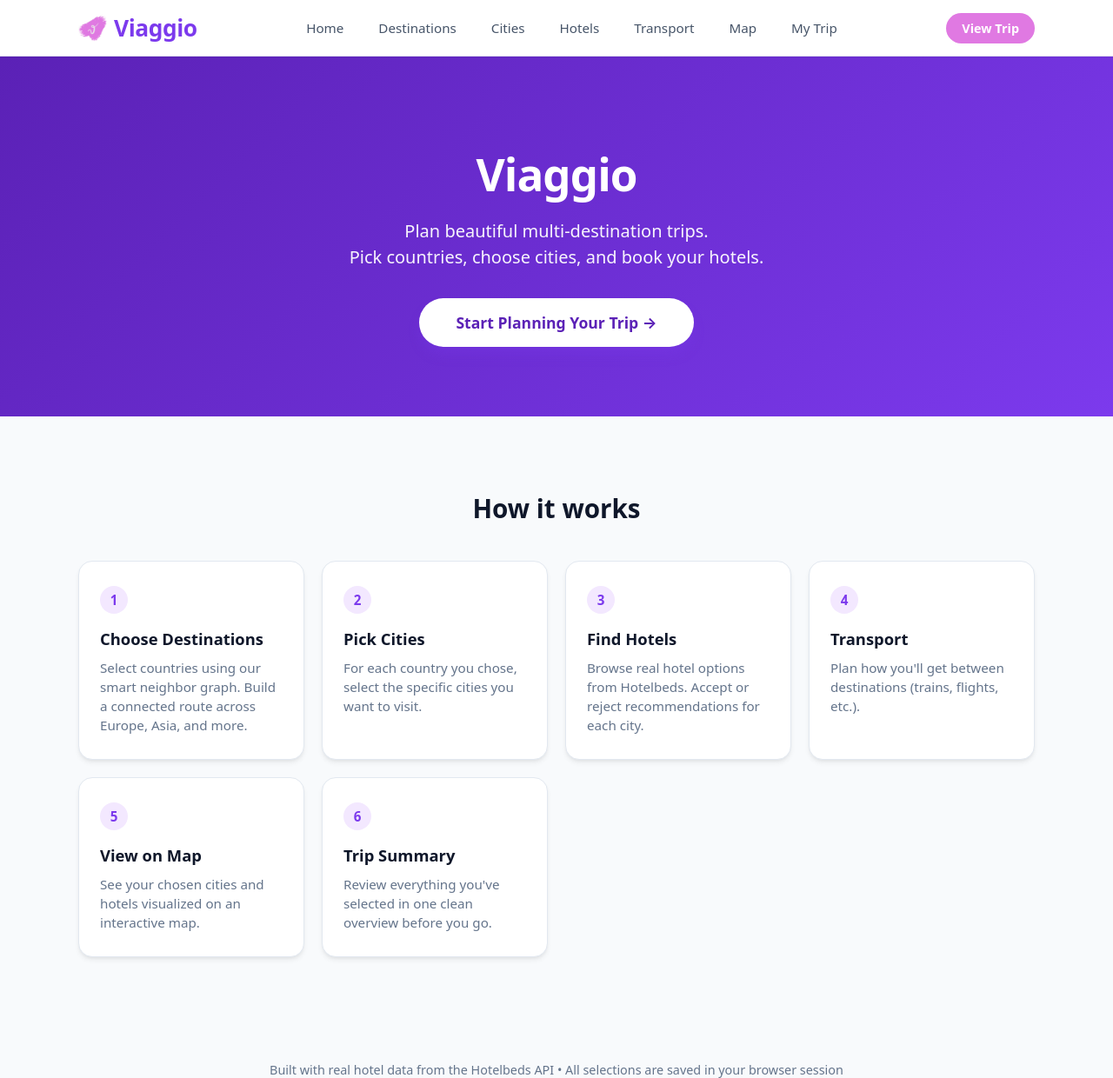
After one commit to JRDachshund/Viaggio, a Flask app: page / in a window 1280 px wide. The commit adds this page. Shown: the whole page at 87% size. Run offline with Flask 3, Linux system fonts and the light colour scheme.

Commit message:
Add navigation menu, integrate logo, and update color scheme
- Create reusable nav.html with links to all pages and logo
- Add logo from static/images to the navigation bar
- Build out homePage.html with hero and step cards
- Fill in map.html and transportSelection.html placeholders
- Update all templates to include the new nav
- Shift primary colors from teal to purple (#7c3aed) with logo accent (#e079e2)
- Add .gitignore for Python/Flask

```diff
--- /dev/null
+++ b/actweb/templates/homePage.html
@@ -0,0 +1,182 @@
+<!DOCTYPE html>
+<html lang="en">
+<head>
+  <meta charset="UTF-8">
+  <meta name="viewport" content="width=device-width, initial-scale=1.0">
+  <title>Viaggio • Plan Your Trip</title>
+  <style>
+    body {
+      margin: 0;
+      font-family: system-ui, -apple-system, BlinkMacSystemFont, "Segoe UI", Roboto, sans-serif;
+      background: #f8fafc;
+      color: #1e293b;
+    }
+
+    .hero {
+      background: linear-gradient(135deg, #5b21b6 0%, #7c3aed 100%);
+      color: white;
+      padding: 100px 24px 80px;
+      text-align: center;
+    }
+
+    .hero h1 {
+      font-size: 3.2rem;
+      margin: 0 0 16px;
+      font-weight: 700;
+      letter-spacing: -1px;
+    }
+
+    .hero p {
+      font-size: 1.25rem;
+      max-width: 520px;
+      margin: 0 auto 32px;
+      opacity: 0.95;
+      line-height: 1.5;
+    }
+
+    .cta-button {
+      display: inline-block;
+      background: white;
+      color: #5b21b6;
+      font-size: 1.1rem;
+      font-weight: 700;
+      padding: 16px 42px;
+      border-radius: 9999px;
+      text-decoration: none;
+      box-shadow: 0 10px 15px -3px rgb(124 58 237 / 0.3);
+      transition: transform 0.2s, box-shadow 0.2s;
+    }
+
+    .cta-button:hover {
+      transform: translateY(-2px);
+      box-shadow: 0 20px 25px -5px rgb(15 118 110 / 0.3);
+    }
+
+    .section {
+      max-width: 1100px;
+      margin: 0 auto;
+      padding: 60px 24px;
+    }
+
+    .section h2 {
+      text-align: center;
+      font-size: 1.85rem;
+      margin-bottom: 40px;
+      color: #0f172a;
+    }
+
+    .steps-grid {
+      display: grid;
+      grid-template-columns: repeat(auto-fit, minmax(240px, 1fr));
+      gap: 20px;
+    }
+
+    .step-card {
+      background: white;
+      border-radius: 16px;
+      padding: 28px 24px;
+      box-shadow: 0 4px 6px -1px rgb(0 0 0 / 0.07), 0 2px 4px -2px rgb(0 0 0 / 0.07);
+      transition: all 0.2s ease;
+      text-decoration: none;
+      color: inherit;
+      border: 1px solid #e2e8f0;
+    }
+
+    .step-card:hover {
+      transform: translateY(-4px);
+      box-shadow: 0 10px 15px -3px rgb(0 0 0 / 0.1);
+      border-color: #e079e2;
+    }
+
+    .step-number {
+      display: inline-flex;
+      align-items: center;
+      justify-content: center;
+      width: 32px;
+      height: 32px;
+      background: #f3e8ff;
+      color: #7c3aed;
+      font-weight: 700;
+      border-radius: 9999px;
+      font-size: 0.95rem;
+      margin-bottom: 16px;
+    }
+
+    .step-card h3 {
+      margin: 0 0 10px;
+      font-size: 1.15rem;
+      color: #0f172a;
+    }
+
+    .step-card p {
+      margin: 0;
+      font-size: 0.95rem;
+      color: #64748b;
+      line-height: 1.45;
+    }
+
+    .footer-note {
+      text-align: center;
+      margin-top: 60px;
+      color: #64748b;
+      font-size: 0.9rem;
+    }
+  </style>
+</head>
+<body>
+  {% include 'nav.html' %}
+
+  <div class="hero">
+    <h1>Viaggio</h1>
+    <p>Plan beautiful multi-destination trips.<br>
+    Pick countries, choose cities, and book your hotels.</p>
+    <a href="/destinationSelection" class="cta-button">Start Planning Your Trip →</a>
+  </div>
+
+  <div class="section">
+    <h2>How it works</h2>
+
+    <div class="steps-grid">
+      <a href="/destinationSelection" class="step-card">
+        <div class="step-number">1</div>
+        <h3>Choose Destinations</h3>
+        <p>Select countries using our smart neighbor graph. Build a connected route across Europe, Asia, and more.</p>
+      </a>
+
+      <a href="/citySelection" class="step-card">
+        <div class="step-number">2</div>
+        <h3>Pick Cities</h3>
+        <p>For each country you chose, select the specific cities you want to visit.</p>
+      </a>
+
+      <a href="/accommodationSelection" class="step-card">
+        <div class="step-number">3</div>
+        <h3>Find Hotels</h3>
+        <p>Browse real hotel options from Hotelbeds. Accept or reject recommendations for each city.</p>
+      </a>
+
+      <a href="/transportSelection" class="step-card">
+        <div class="step-number">4</div>
+        <h3>Transport</h3>
+        <p>Plan how you'll get between destinations (trains, flights, etc.).</p>
+      </a>
+
+      <a href="/map" class="step-card">
+        <div class="step-number">5</div>
+        <h3>View on Map</h3>
+        <p>See your chosen cities and hotels visualized on an interactive map.</p>
+      </a>
+
+      <a href="/tripSummary" class="step-card">
+        <div class="step-number">6</div>
+        <h3>Trip Summary</h3>
+        <p>Review everything you've selected in one clean overview before you go.</p>
+      </a>
+    </div>
+  </div>
+
+  <div class="footer-note">
+    Built with real hotel data from the Hotelbeds API • All selections are saved in your browser session
+  </div>
+</body>
+</html>
--- /dev/null
+++ b/actweb/templates/nav.html
@@ -0,0 +1,132 @@
+<style>
+  :root {
+    --primary: #7c3aed;
+    --primary-dark: #5b21b6;
+    --accent: #e079e2;
+    --bg: #f8fafc;
+    --text: #1e293b;
+  }
+
+  .viaggio-nav {
+    position: sticky;
+    top: 0;
+    z-index: 100;
+    background: white;
+    border-bottom: 1px solid #e2e8f0;
+    box-shadow: 0 1px 3px rgba(0, 0, 0, 0.05);
+    font-family: system-ui, -apple-system, BlinkMacSystemFont, "Segoe UI", Roboto, sans-serif;
+  }
+
+  .nav-container {
+    max-width: 1100px;
+    margin: 0 auto;
+    padding: 0 24px;
+    display: flex;
+    align-items: center;
+    justify-content: space-between;
+    height: 64px;
+  }
+
+  .logo {
+    display: flex;
+    align-items: center;
+    font-size: 1.65rem;
+    font-weight: 700;
+    color: var(--primary);
+    text-decoration: none;
+    letter-spacing: -0.5px;
+  }
+
+  .logo img {
+    height: 32px;
+    width: auto;
+    margin-right: 8px;
+  }
+
+  .logo:hover {
+    color: var(--primary-dark);
+  }
+
+  .nav-links {
+    display: flex;
+    gap: 8px;
+    align-items: center;
+  }
+
+  .nav-links a {
+    padding: 8px 16px;
+    border-radius: 8px;
+    font-size: 0.95rem;
+    font-weight: 500;
+    color: #475569;
+    text-decoration: none;
+    transition: all 0.15s ease;
+  }
+
+  .nav-links a:hover {
+    background: #f1f5f9;
+    color: var(--text);
+  }
+
+  .nav-links a.active {
+    background: #f3e8ff;
+    color: #6b21a8;
+    font-weight: 600;
+  }
+
+  .nav-actions {
+    display: flex;
+    gap: 10px;
+  }
+
+  .nav-btn {
+    padding: 8px 18px;
+    border-radius: 9999px;
+    font-size: 0.9rem;
+    font-weight: 600;
+    text-decoration: none;
+    transition: all 0.2s;
+  }
+
+  .nav-btn-primary {
+    background: var(--accent);
+    color: white;
+  }
+
+  .nav-btn-primary:hover {
+    background: #c026ff;
+  }
+
+  .nav-btn-outline {
+    border: 1.5px solid #cbd5e1;
+    color: #475569;
+  }
+
+  .nav-btn-outline:hover {
+    background: #f8fafc;
+    border-color: #94a3b8;
+  }
+</style>
+
+<header class="viaggio-nav">
+  <div class="nav-container">
+    <a href="/" class="logo">
+      <img src="{{ url_for('static', filename='images/logo.jpg') }}" alt="Viaggio">
+      Viaggio
+    </a>
+
+    <div class="nav-links">
+      <a href="/">Home</a>
+      <a href="/destinationSelection">Destinations</a>
+      <a href="/citySelection">Cities</a>
+      <a href="/accommodationSelection">Hotels</a>
+      <a href="/transportSelection">Transport</a>
+      <a href="/map">Map</a>
+      <a href="/tripSummary">My Trip</a>
+    </div>
+
+    <div class="nav-actions">
+      <a href="/tripSummary" class="nav-btn nav-btn-primary">View Trip</a>
+    </div>
+  </div>
+</header>
```
Also changed, not shown: actweb/templates/accommodationSelection.html (+20 -1 lines), actweb/templates/citySelection.html (+18 -7 lines), actweb/templates/destinationSelection.html (+20 -1 lines), actweb/templates/map.html (+68 -0 lines), actweb/templates/transportSelection.html (+54 -0 lines), actweb/templates/tripSummary.html (+20 -1 lines), actweb/static/images/logo.jpg (added), 1 other file.
